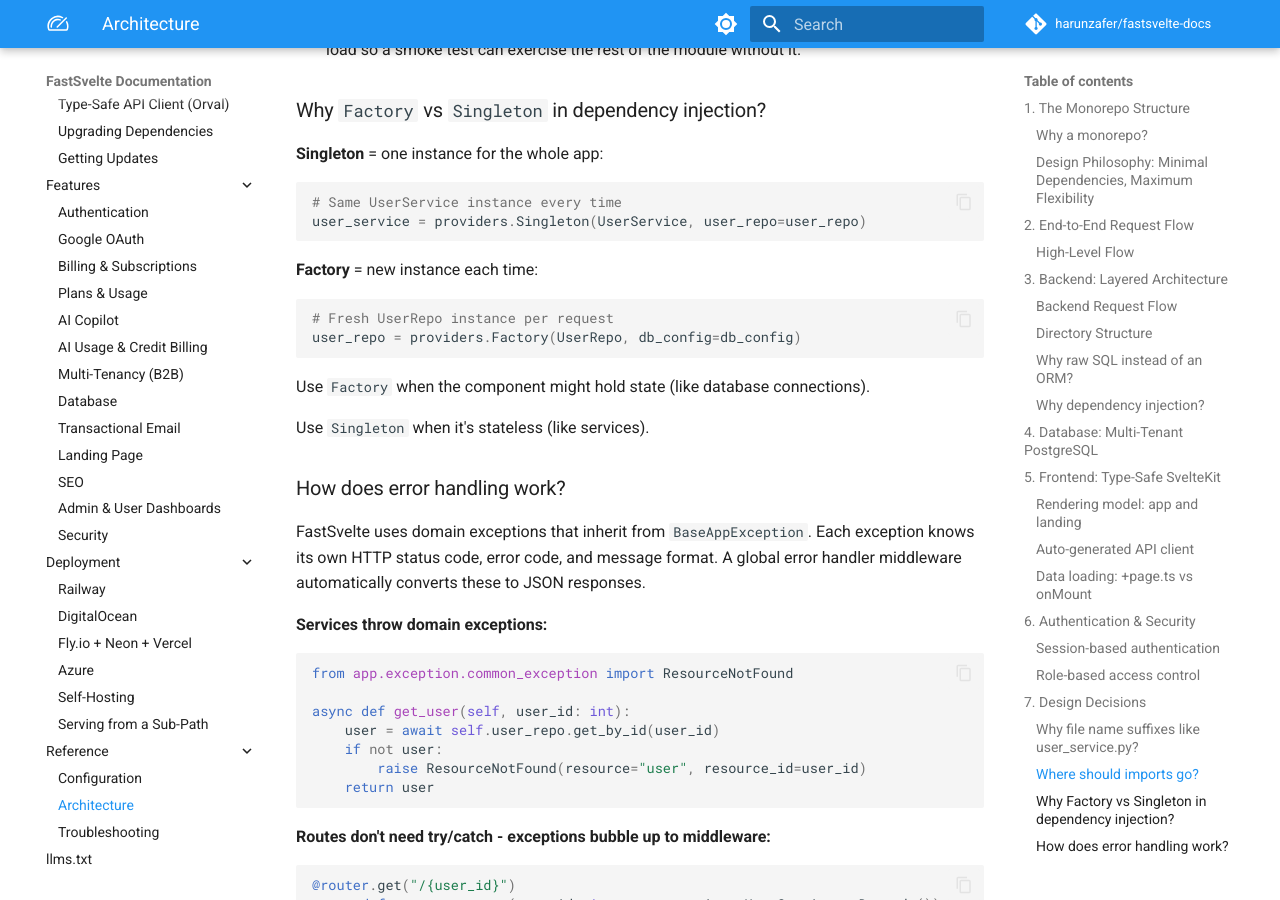
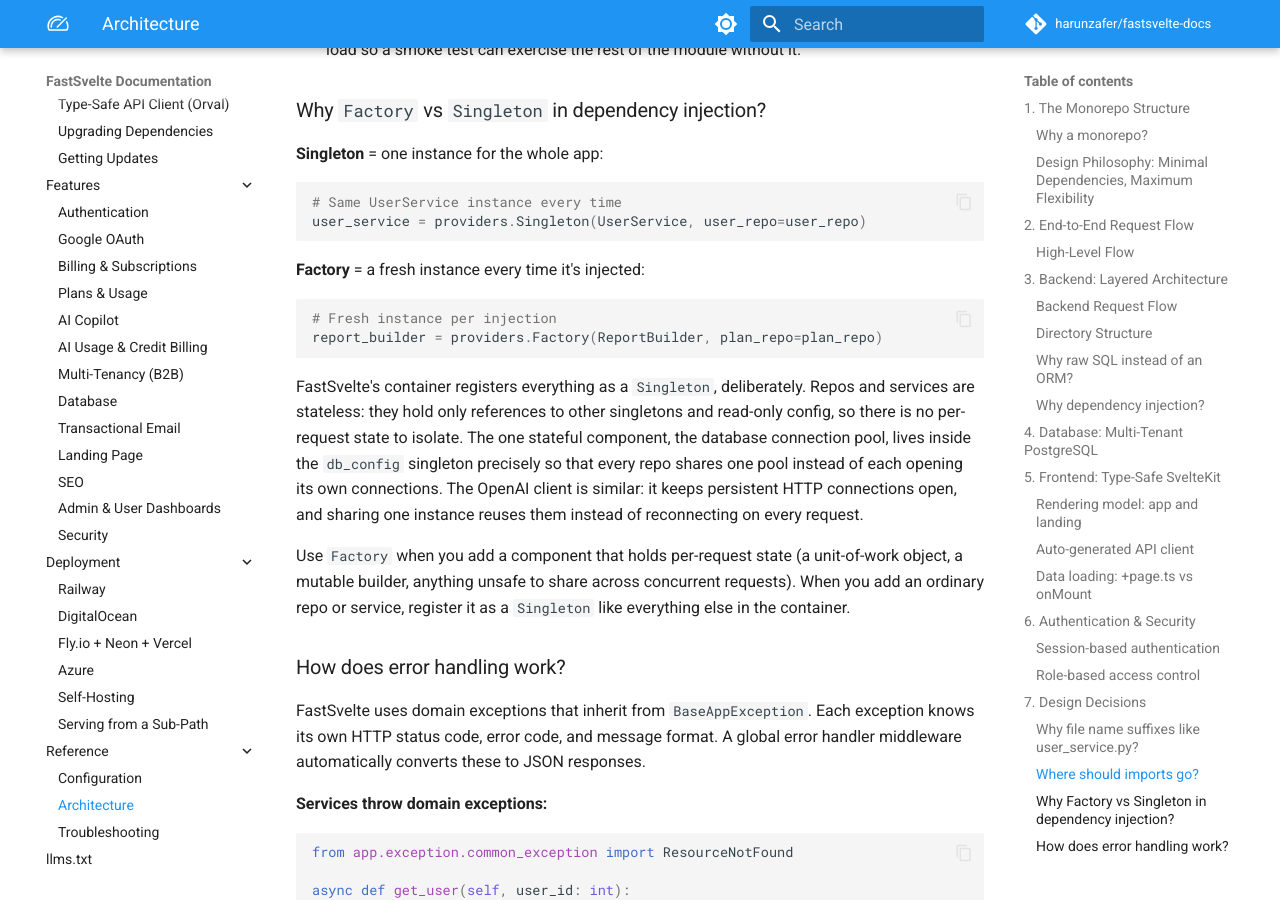
Before and after one commit to harunzafer/fastsvelte-docs, an MkDocs documentation site: the page built from docs/reference/architecture.md, in a window 1280 px wide and 900 px high, scrolled down 10625 px. Built offline with MkDocs 1.6.1 and Material for MkDocs 9.7.7, drawn with Linux system fonts in a browser that asks for light colours; comment, search, counter and statistics services are not loaded; some of the changed text lies outside the part shown.

Commit message:
docs: fix Factory vs Singleton guidance to match the shipped container
The architecture doc told buyers to use Factory for stateful components
like database connections, the opposite of the shipped container, where
every repo and service is a Singleton and the pool is shared via the
db_config singleton. Rewrite the Factory-vs-Singleton section around the
real rationale, fix the DI example to Singleton in container style, and
change the adding-a-feature tutorial's service to Singleton so Step 6
matches every existing container entry.

Co-Authored-By: Claude Fable 5 <noreply@anthropic.com>

````diff
--- a/docs/reference/architecture.md
+++ b/docs/reference/architecture.md
@@ -153,8 +153,8 @@ In FastSvelte, all objects are wired up in one place (`app/config/container.py`)
 
 ```python
 # Define everything once
-self.project_repo = providers.Factory(ProjectRepo, db_config=self.db_config)
-self.project_service = providers.Singleton(ProjectService, project_repo=self.project_repo)
+project_repo = providers.Singleton(ProjectRepo, db_config=db_config)
+project_service = providers.Singleton(ProjectService, project_repo=project_repo)
 ```
 
 Then use them anywhere:
@@ -386,16 +386,16 @@ Move an import inside a function only for a specific reason:
 user_service = providers.Singleton(UserService, user_repo=user_repo)
 ```
 
-**Factory** = new instance each time:
+**Factory** = a fresh instance every time it's injected:
 
 ```python
-# Fresh UserRepo instance per request
-user_repo = providers.Factory(UserRepo, db_config=db_config)
+# Fresh instance per injection
+report_builder = providers.Factory(ReportBuilder, plan_repo=plan_repo)
 ```
 
-Use `Factory` when the component might hold state (like database connections).
+FastSvelte's container registers everything as a `Singleton`, deliberately. Repos and services are stateless: they hold only references to other singletons and read-only config, so there is no per-request state to isolate. The one stateful component, the database connection pool, lives inside the `db_config` singleton precisely so that every repo shares one pool instead of each opening its own connections. The OpenAI client is similar: it keeps persistent HTTP connections open, and sharing one instance reuses them instead of reconnecting on every request.
 
-Use `Singleton` when it's stateless (like services).
+Use `Factory` when you add a component that holds per-request state (a unit-of-work object, a mutable builder, anything unsafe to share across concurrent requests). When you add an ordinary repo or service, register it as a `Singleton` like everything else in the container.
 
 ### How does error handling work?
 
````
Also changed, not shown: docs/guides/adding-a-feature.md (+1 -1 lines).
